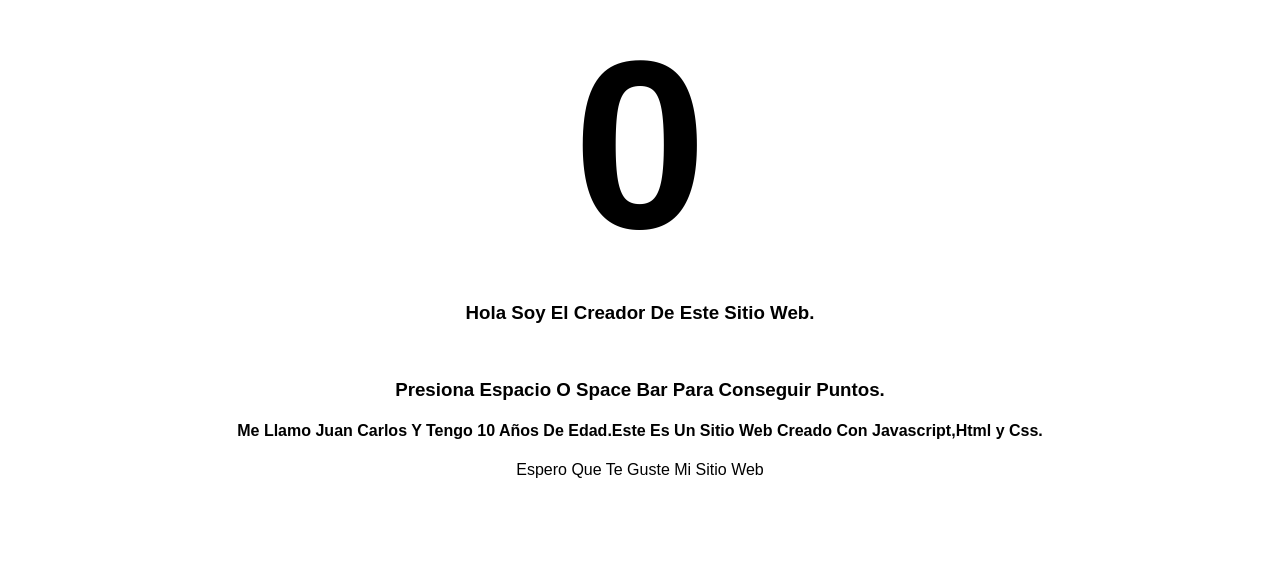
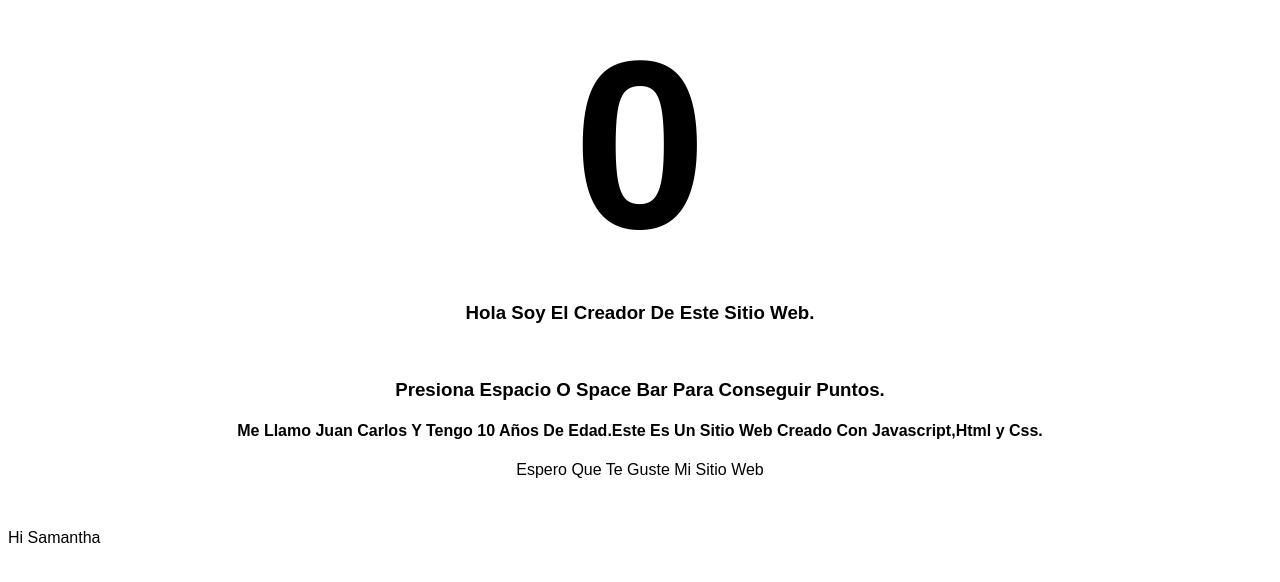
Before and after one commit to Mango1loco/Spaming.com, a plain HTML site: page index.html in a window 1280 px wide. Shown: the part 154-736 px from the top of the page. Drawn offline with Linux system fonts and the light colour scheme.

Commit message:
Update index.html

```diff
--- a/index.html
+++ b/index.html
@@ -12,6 +12,8 @@
 			<br><h3>Presiona Espacio O Space Bar Para Conseguir Puntos.</h3>
     <h4>Me Llamo Juan Carlos Y Tengo 10 Años De Edad.Este Es Un Sitio Web Creado Con Javascript,Html y Css.</h4><p>Espero Que Te Guste Mi Sitio Web</p>
 		</center>
+		<br>
+		<p>Hi Samantha</p>
 
 	</body>
 	<script type="text/javascript">
```
